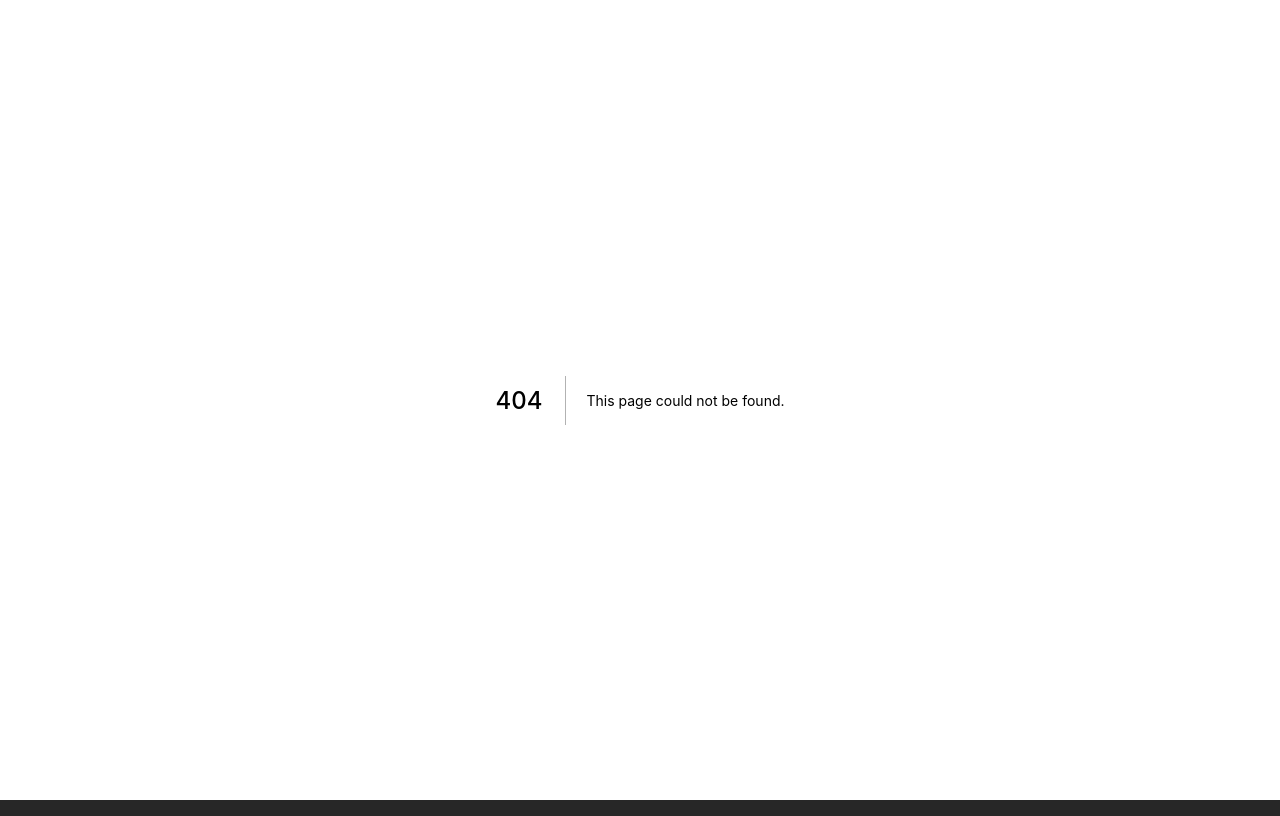
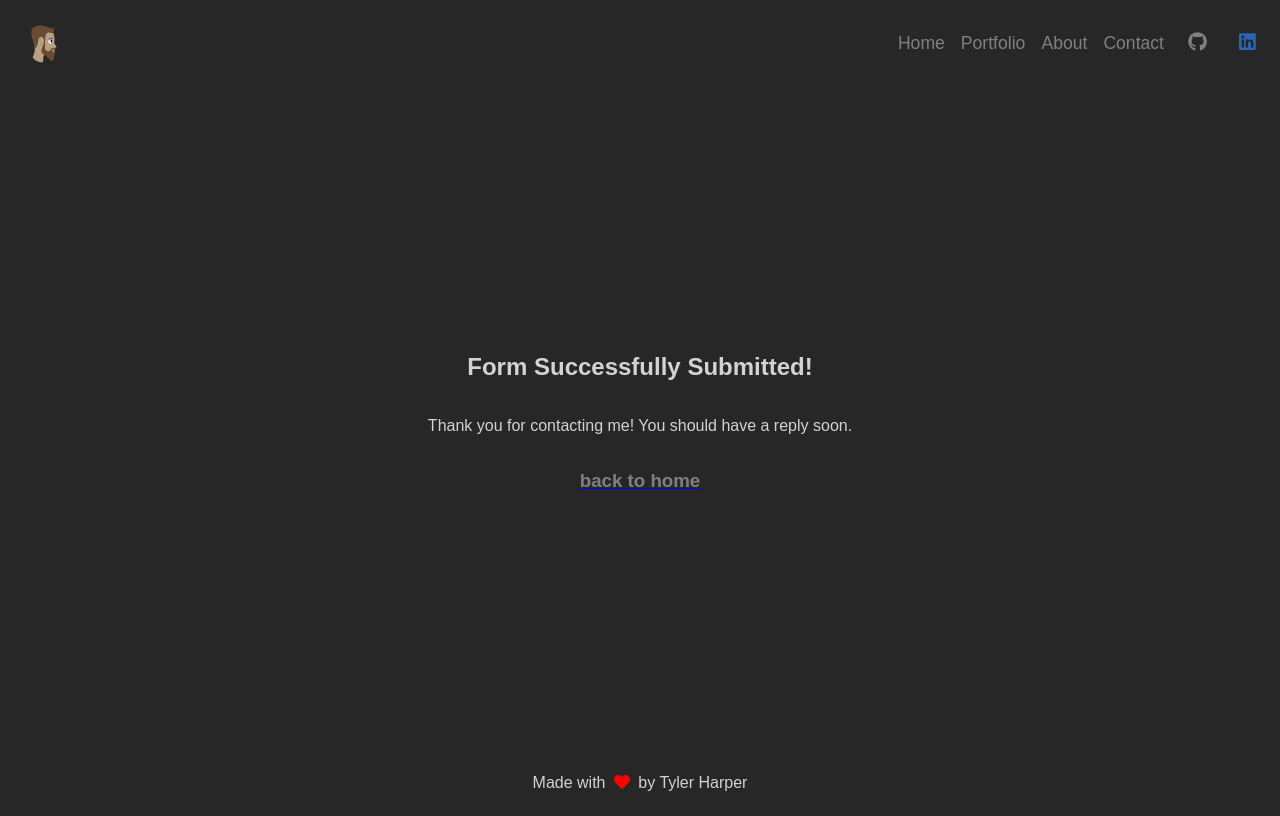
Before and after one commit to tylerdh12/portfolio-nextjs, a Next.js app: page /success in a window 1280 px wide. Before the commit this address had no page. Built offline with nearby package versions, Linux system fonts and the light colour scheme.

Commit message:
up form and submitted form pages

```diff
--- /dev/null
+++ b/pages/success.tsx
@@ -0,0 +1,20 @@
+import React, { ReactElement } from "react";
+import Layout from "../components/Layout";
+import Link from "next/link";
+
+interface Props {}
+
+export default function success({}: Props): ReactElement {
+  return (
+    <Layout>
+      <h2>Form Successfully Submitted!</h2>
+      <p>Thank you for contacting me! You should have a reply soon.</p>
+
+      <Link href="/">
+        <a>
+          <h3 className="back-to-home-button">back to home</h3>
+        </a>
+      </Link>
+    </Layout>
+  );
+}
--- a/styles/styles.css
+++ b/styles/styles.css
@@ -423,6 +423,10 @@ form p {
   display: -webkit-box;
   display: -ms-flexbox;
   display: flex;
+  -webkit-box-orient: vertical;
+  -webkit-box-direction: normal;
+      -ms-flex-direction: column;
+          flex-direction: column;
   padding: 0.5rem;
   width: 100%;
   -webkit-box-pack: center;
@@ -508,6 +512,11 @@ textarea {
 
 .project-page p img {
   max-width: 80%;
+}
+
+.back-to-home-button {
+  color: grey;
+  text-decoration: none;
 }
 
 @media (max-width: 650px) {
--- a/styles/styles.scss
+++ b/styles/styles.scss
@@ -350,6 +350,7 @@ form {
 
   p {
     display: flex;
+    flex-direction: column;
     padding: 0.5rem;
     width: 100%;
     justify-content: center;
@@ -434,6 +435,11 @@ textarea {
       max-width: 80%;
     }
   }
+}
+
+.back-to-home-button {
+  color: grey;
+  text-decoration: none;
 }
 
 @media (max-width: 650px) {
```
Also changed, not shown: components/PageContent/Contact.tsx (+15 -10 lines), 1 other file (tests, documents, lock files or other folders).
